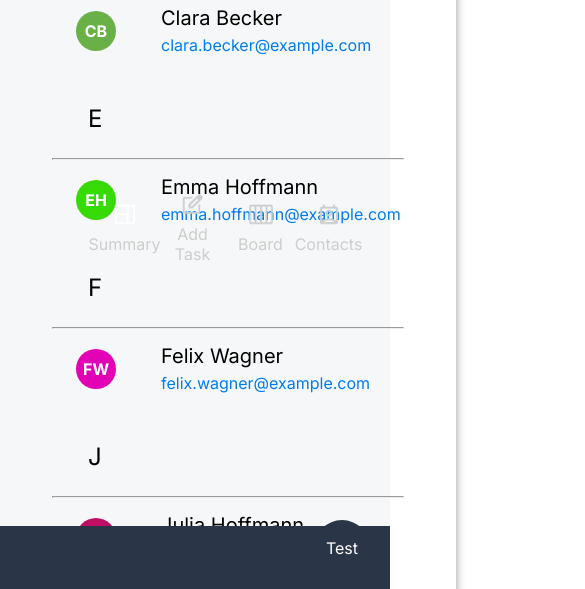
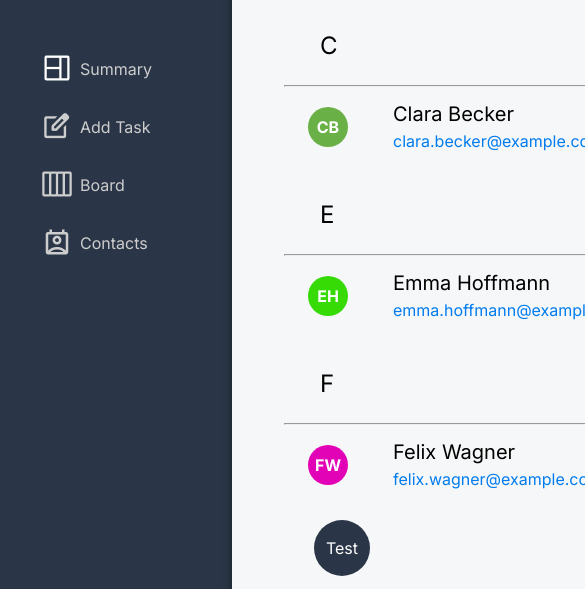
Before and after one commit to StefanNagel0/Join, a plain HTML site: page html/contacts.html in a window 390 px wide. Shown: the part 248-837 px from the top of the page, 585 px wide, since content can reach past the window. Drawn offline with Linux system fonts and the light colour scheme; a web font is replaced by a local one.

Commit message:
responive

```diff
--- a/css/contact_mobile.css
+++ b/css/contact_mobile.css
@@ -21,66 +21,8 @@
         border-color: transparent;
     }
 
+    /* Navbar */
     .navbar_main {
-        position: fixed;
-        bottom: 0;
-        left: 0;
-        width: 100%;
-        height: 70px;
-        max-height: none;
-        flex-direction: row;
-        justify-content: space-around;
-        align-items: center;
-        padding: 0;
-        background-color: #2A3647;
-        z-index: 1002;
-    }
-
-    .navbar_img {
-        display: none; /* Logo ausblenden auf kleinen Geräten */
-    }
-
-    .navbar_main_buttons {
-        flex-direction: row;
-        width: auto;
-        margin-top: 0;
-        gap: 8px;
-    }
-
-    .navbar_buttons {
-        flex-direction: column;
-        width: 60px;
-        height: 60px;
-        justify-content: center;
-        align-items: center;
-        padding: 0;
-        background-color: transparent;
-        color: #CDCDCD;
-        gap: 4px;
-    }
-
-    .navbar_buttons:hover {
-        background-color: #1a2533;
-    }
-
-    .navbar_buttons img {
-        width: 24px;
-        height: 24px;
-    }
-
-    .navbar_policy {
-        display: none; /* Datenschutz und Impressum ausblenden */
-    }
-
-    .header_help_user {
-        display: none; /* Benutzer-Header ausblenden */
-    }
-
-    .nav_header {
-        display: none; /* Header ausblenden */
-    }
-
-    .bg_grey {
-        margin-bottom: 70px; /* Abstand schaffen, damit Inhalte nicht vom Menü verdeckt werden */
+        display: flex;
     }
 }
```
